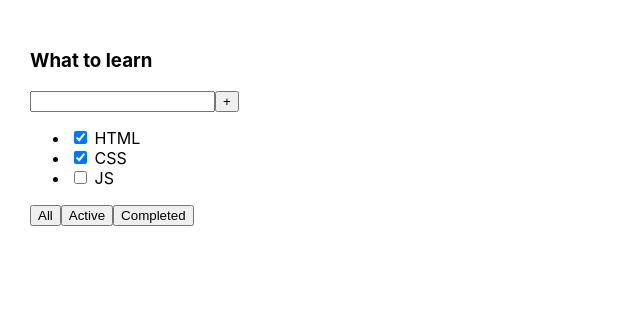
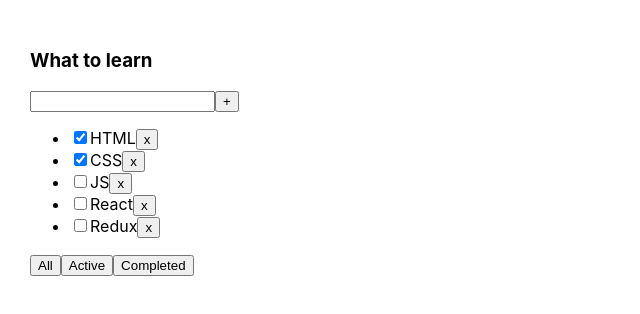
Before and after one commit to vetero4ok/TodoListForPractice, a React (Create React App) app: page / in a window 1280 px wide. Shown: the top 314 px of the page, without its empty margins (0-640 px from the left). Built offline with nearby package versions, Linux system fonts and the light colour scheme.

Commit message:
second task(removeTask and changeTodoListFilter + useState)

```diff
--- a/src/App.tsx
+++ b/src/App.tsx
@@ -1,4 +1,4 @@
-import React from 'react';
+import React, {useState} from 'react';
 import './App.css';
 import {TodoList} from './TodoList';
 
@@ -8,20 +8,46 @@ export type TaskType = {
     isDone: boolean
 
 }
+export type FilterValueType = 'All'|'Active'|'Completed'
 
 function App() {
-    const tasks: Array<TaskType> = [
+    const [filter, setFilter]  = useState<FilterValueType>('All')
+    const [tasks, setTasks] = useState<Array<TaskType>>([
         {id: 1, title: 'HTML', isDone: true},
         {id: 2, title: 'CSS', isDone: true},
         {id: 3, title: 'JS', isDone: false},
-    ]
+        {id: 4, title: 'React', isDone: false},
+        {id: 5, title: 'Redux', isDone: false},
+    ])
 
+    function removeTask(taskID: number) {
+        const filteredTasks = tasks.filter(t => t.id !== taskID)
+        setTasks(filteredTasks)
+    }
+    function changeTodoListFilter(filter:FilterValueType) {
+        setFilter(filter)
+    }
+
+    function getTodoListFilter() {
+        switch (filter) {
+            case 'Active':
+                return tasks.filter(t=>!t.isDone)
+            case 'Completed':
+                return tasks.filter(t=>t.isDone)
+            default:
+                return tasks
+
+        }
+
+    }
 
     return (
         <div className="App">
             <TodoList
                 title={'What to learn'}
-                tasks={tasks}
+                tasks={getTodoListFilter()}
+                removeTask={removeTask}
+                changeTodoListFilter={changeTodoListFilter}
 
             />
         </div>
--- a/src/TodoList.tsx
+++ b/src/TodoList.tsx
@@ -1,13 +1,30 @@
 import React from 'react';
-import {TaskType} from './App';
+import {FilterValueType, TaskType} from './App';
 
 type PropsTodoListType = {
     title: string
-    tasks:Array<TaskType>
+    tasks: Array<TaskType>
+    removeTask:(taskID: number) =>void
+    changeTodoListFilter:(filter:FilterValueType)=>void
 }
 
 
 export const TodoList = (props: PropsTodoListType) => {
+    const taskJSXElement = props.tasks.map(t => {
+        const removeTask = ()=>props.removeTask(t.id)
+        return (
+            <li>
+                <input type="checkbox" checked={t.isDone}/>
+                <span>{t.title}</span>
+                <button onClick={removeTask} >x</button>
+            </li>
+        );
+    })
+
+    const onClickSetAllFilter = ()=>props.changeTodoListFilter('All')
+    const onClickSetActiveFilter = ()=>props.changeTodoListFilter('Active')
+    const onClickSetCompletedFilter = ()=>props.changeTodoListFilter('Completed')
+
     return (
         <div>
             <h3>{props.title}</h3>
@@ -16,14 +33,12 @@ export const TodoList = (props: PropsTodoListType) => {
                 <button>+</button>
             </div>
             <ul>
-                <li><input type="checkbox" checked={props.tasks[0].isDone}/> <span>{props.tasks[0].title}</span></li>
-                <li><input type="checkbox" checked={props.tasks[1].isDone}/> <span>{props.tasks[1].title}</span></li>
-                <li><input type="checkbox" checked={props.tasks[2].isDone}/> <span>{props.tasks[2].title}</span></li>
+                {taskJSXElement}
             </ul>
             <div>
-                <button>All</button>
-                <button>Active</button>
-                <button>Completed</button>
+                <button onClick={onClickSetAllFilter} >All</button>
+                <button onClick={onClickSetActiveFilter} >Active</button>
+                <button onClick={onClickSetCompletedFilter} >Completed</button>
             </div>
         </div>
     );
```
